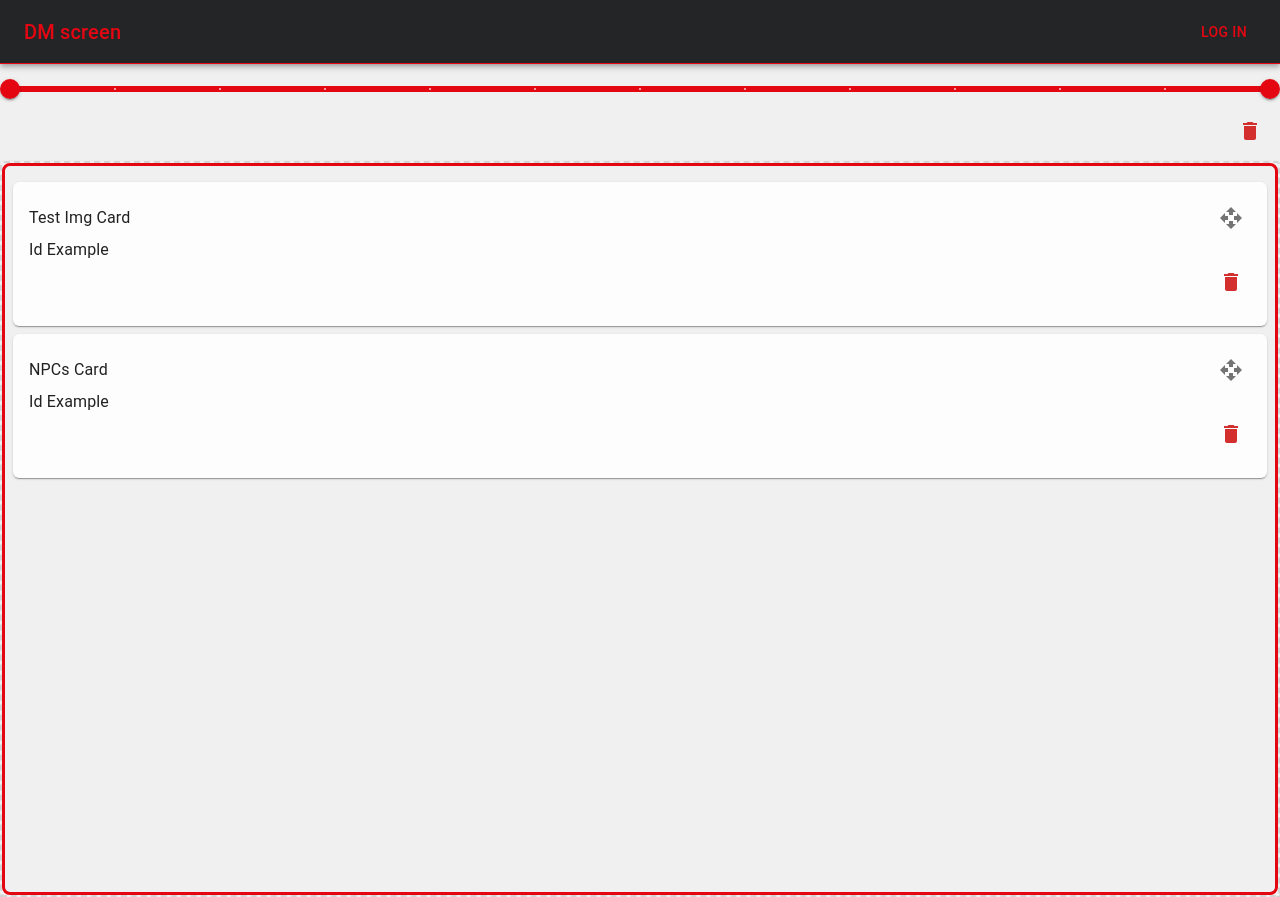
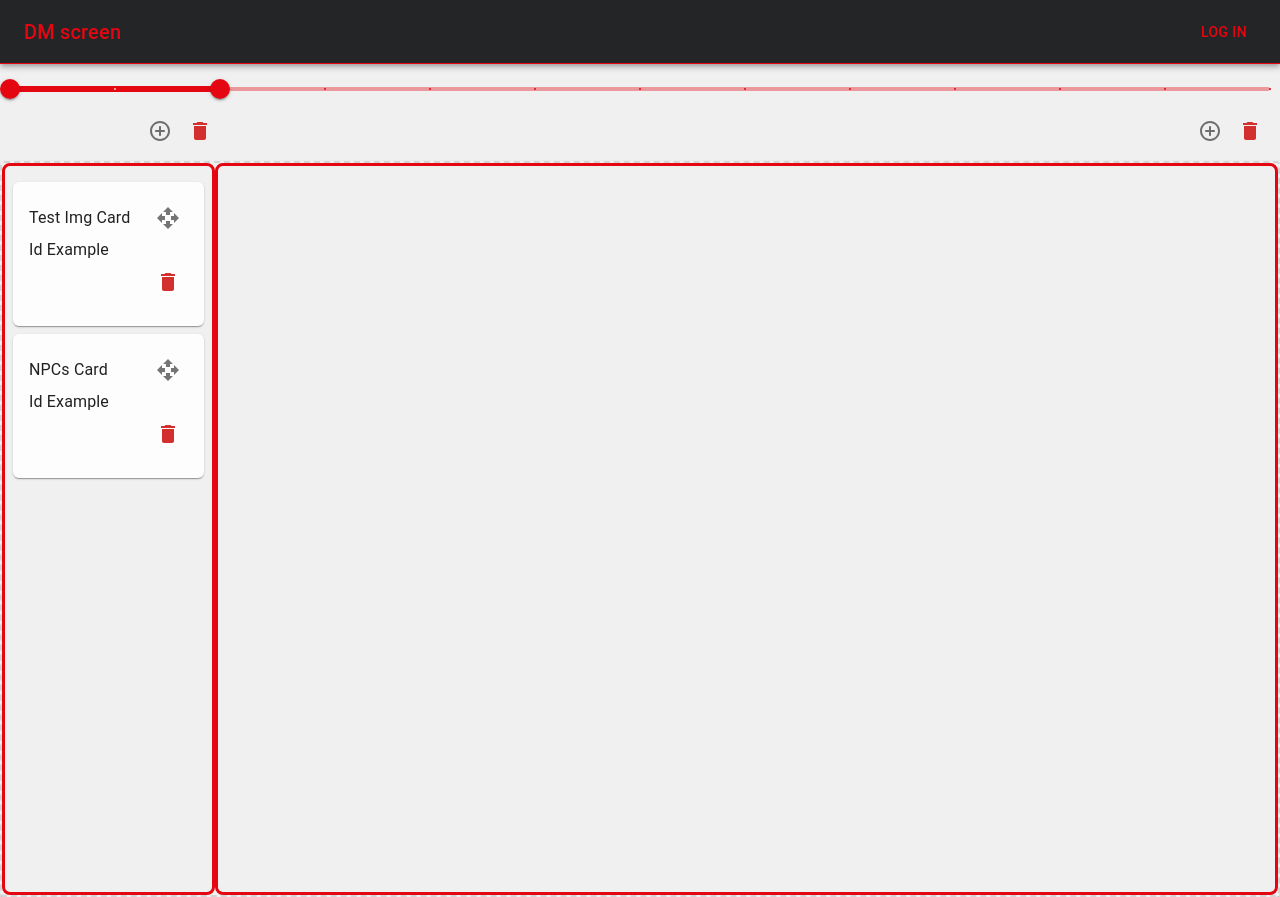
Before and after one commit to kealanheena/dm-screen, a Next.js app: page / in a window 1280 px wide. Built offline with nearby package versions, Linux system fonts and the light colour scheme; no server answers.

Commit message:
Feat: add base layout and add layout button

```diff
--- a/src/components/ContinueAsGuest.tsx
+++ b/src/components/ContinueAsGuest.tsx
@@ -59,7 +59,11 @@ function ContinueAsGuest() {
 
 						<List>
 							{map(guestLimitationsList, ({ id, text, icon }) => (
-								<ListItem sx={{ p: '4px 0 ' }} dense key={id}>
+								<ListItem
+									key={id}
+									dense
+									sx={{ p: '4px 0 ' }}
+								>
 									<ListItemIcon>{icon}</ListItemIcon>
 									<ListItemText
 										primary={text}
--- a/src/components/Screen.tsx
+++ b/src/components/Screen.tsx
@@ -1,21 +1,32 @@
 "use client"
 
 import React, { useEffect, useState } from 'react';
-import { compact, find, map, orderBy }  from 'lodash';
+import { compact, find, map, max, orderBy }  from 'lodash';
 
-import { Grid, Paper, Slider } from '@mui/material';
+import { Grid, IconButton, Paper, Slider } from '@mui/material';
 import onChangeSection from '@/utils/onChangeSection'
 import { LayoutType } from '@/types';
 
 import Layout from './Layout';
 import DeleteButton from './DeleteButton';
+import { AddCircleOutlineRounded } from '@mui/icons-material';
+import { BASE_LAYOUT } from '@/constants';
 
 const testLayouts: LayoutType[] = [
 	{
-		id: 3, start: 0, width: 12, cards: [
+		id: 3,
+		start: 0,
+		width: 2,
+		cards: [
 			{ id: 1, title: 'Test Img Card' },
 			{ id: 2, title: 'NPCs Card' }
 		],
+	},
+	{
+		id: 3,
+		start: 2,
+		width: 10,
+		cards: [],
 	},
 ];
 
@@ -79,6 +90,15 @@ export default function Screen() {
 		setRange([start, start + width]);
 	}
 
+	const onAddSection = () => {
+		const maxIdLayout = max(layouts, ({ id }: LayoutType) => id);
+
+		const newLayout: LayoutType = {
+			id: (maxIdLayout?.id || 1) +1,
+			...BASE_LAYOUT,
+		}
+	};
+
 	const onDeleteSection = () => {
 		let deletedLayout: LayoutType | null = null;
 
@@ -140,6 +160,11 @@ export default function Screen() {
 								alignItems="center"
 								justifyContent="end"
 							>
+								<IconButton
+									onClick={onAddSection}
+								>
+									<AddCircleOutlineRounded />
+								</IconButton>
 								<DeleteButton
 									icon='icon_only'
 									tooltip='Delete column'
--- a/src/constants.tsx
+++ b/src/constants.tsx
@@ -9,3 +9,4 @@ export const MIN_TOTAL_WIDTH: number = 12;
 export const MIN_COLUMN_WIDTH: number = 2;
 export const WIDTH_CHANGE_INTERVAL: number = 1;
 export const COLUMN_START: number = 0;
+export const BASE_LAYOUT = { start: 10, width: 2, cards: [] };
```
